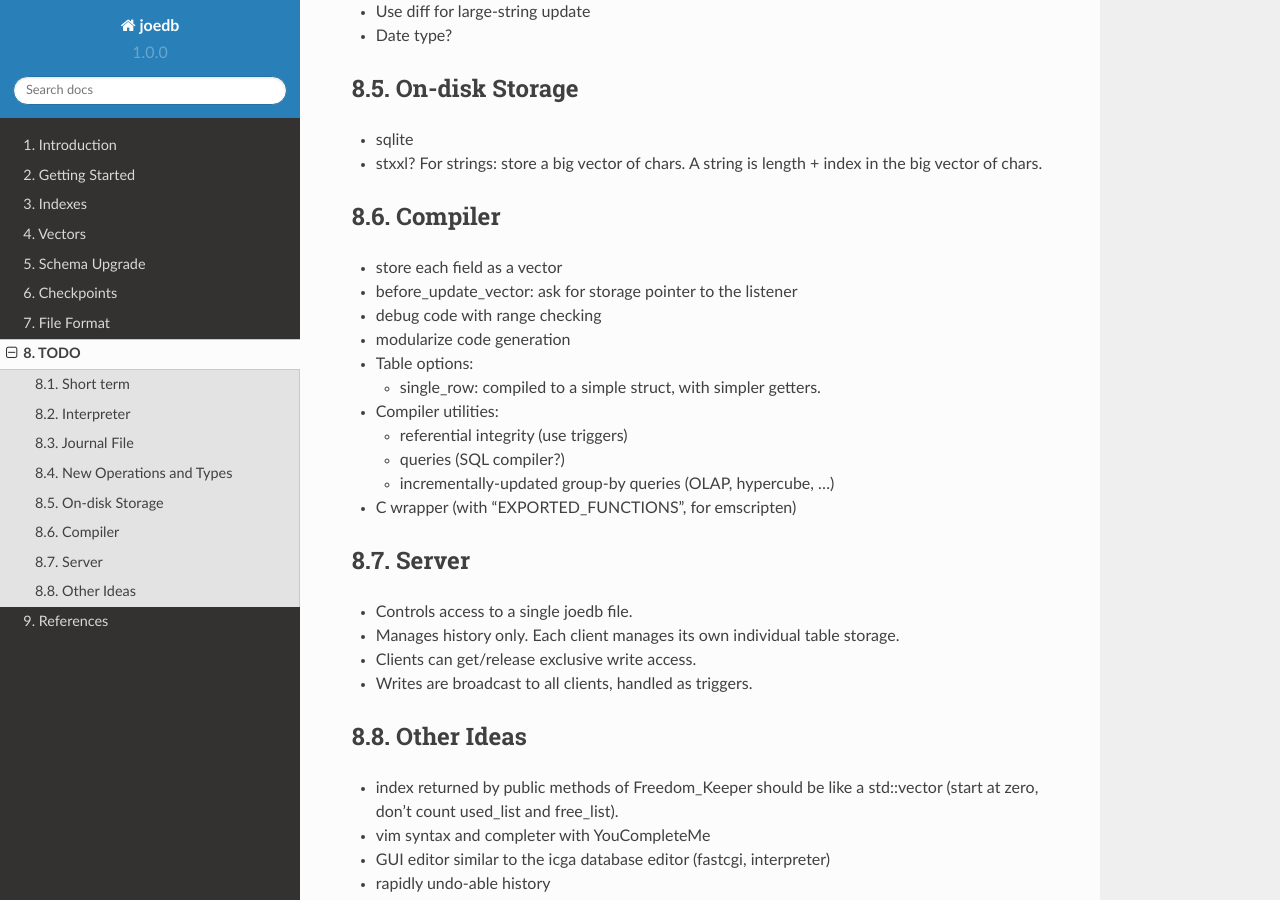
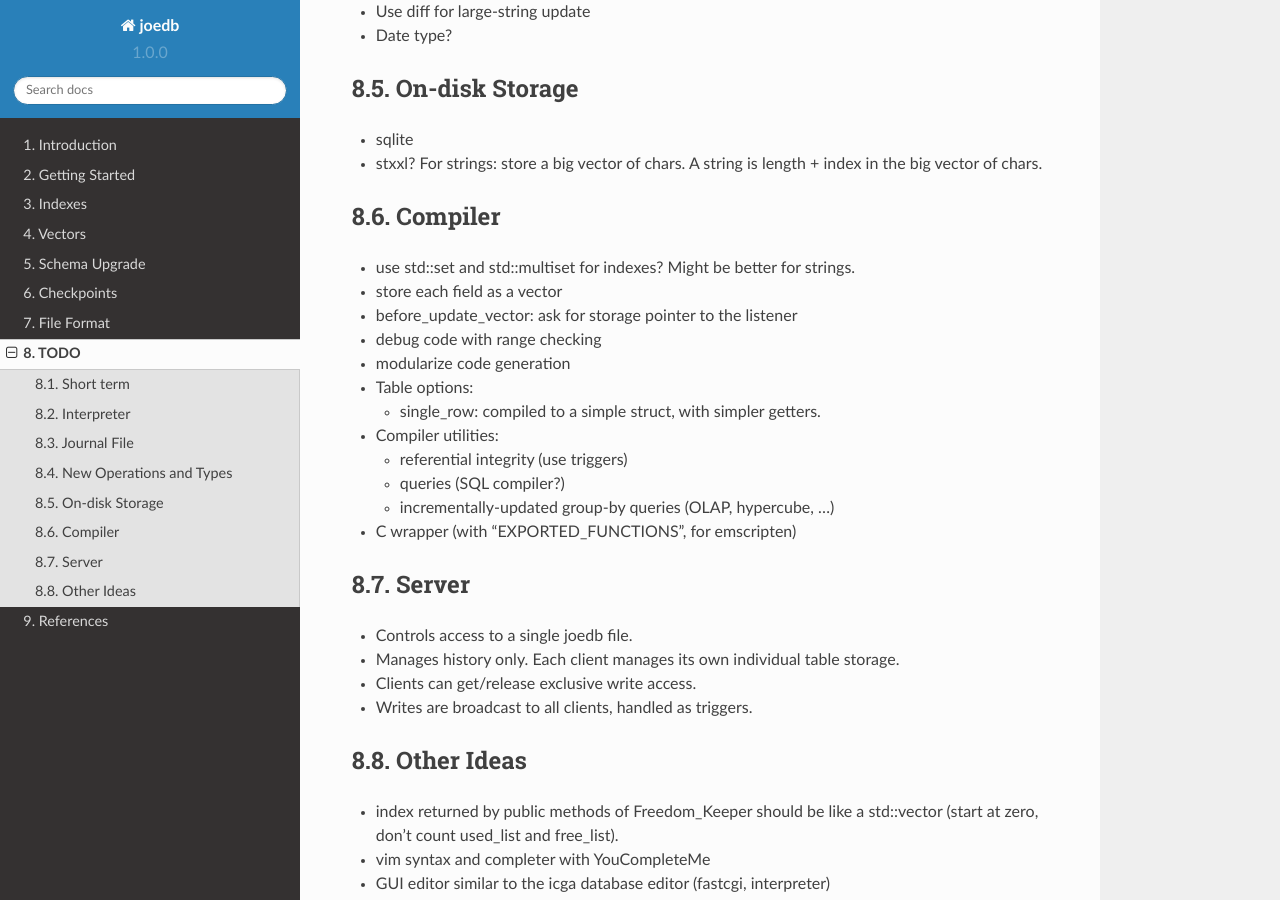
Before and after one commit to Remi-Coulom/joedb, a Sphinx documentation site: the page built from doc/source/todo.rst, in a window 1280 px wide and 900 px high, scrolled down 696 px. Built offline with Sphinx 7.4.7 and the Read the Docs theme 2.0.0, drawn with Linux system fonts in a browser that asks for light colours; formulas are drawn with MathJax 3.

Commit message:
idea: option to use std::set for indexes instead of std::map

```diff
--- a/doc/source/todo.rst
+++ b/doc/source/todo.rst
@@ -33,6 +33,7 @@
 
 Compiler
 --------
+- use std::set and std::multiset for indexes? Might be better for strings.
 - store each field as a vector
 - before_update_vector: ask for storage pointer to the listener
 - debug code with range checking
```
